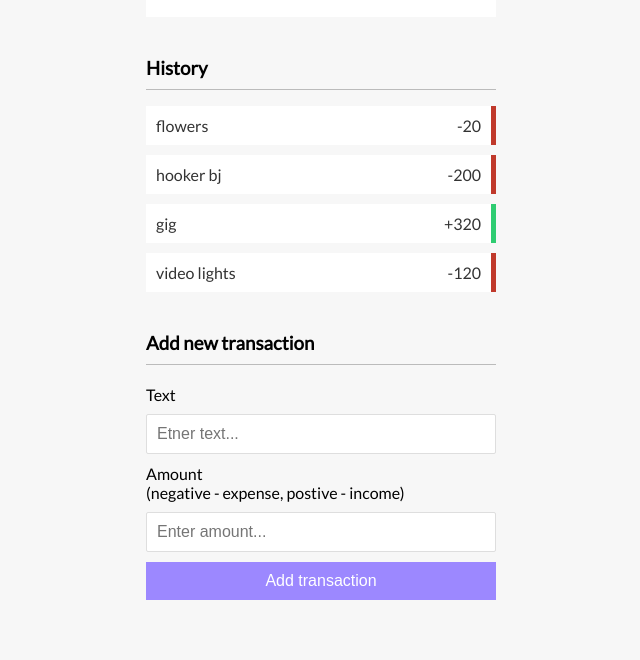
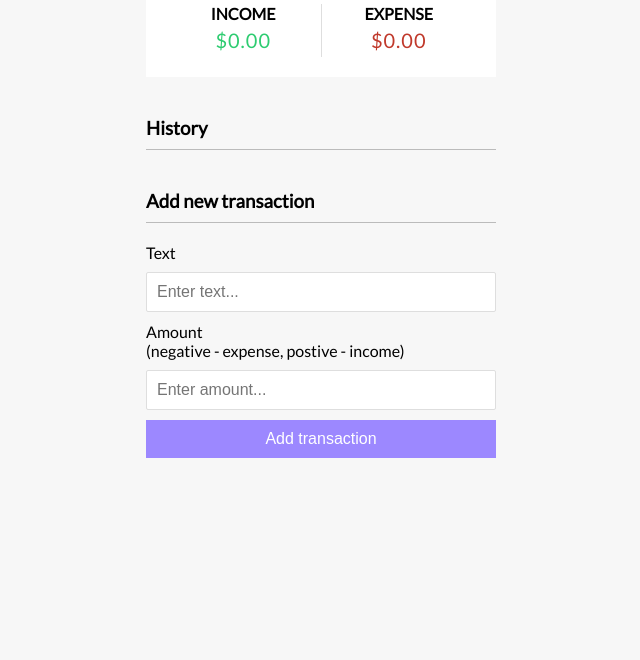
Before and after one commit to tommy3wood/20-Vanilla-js-projects, a plain HTML site: page expense-tracker/index.html in a window 1280 px wide. Shown: the part 223-883 px from the top of the page, without its empty margins (319-959 px from the left). After the commit the page ends 800 px from the top, so only its background shows below. Drawn offline with Linux system fonts and the light colour scheme.

Commit message:
Local storage

```diff
--- a/expense-tracker/index.html
+++ b/expense-tracker/index.html
@@ -33,7 +33,7 @@
         <form id="form">
             <div class="form-control">
                 <label for="text">Text</label>
-                <input type="text" id="text" placeholder="Etner text...">
+                <input type="text" id="text" placeholder="Enter text...">
             </div>
             <div class="form-control">
                 <label for="amount">Amount <br>(negative - expense, postive - income)</label>
--- a/expense-tracker/script.js
+++ b/expense-tracker/script.js
@@ -6,14 +6,13 @@ const form = document.getElementById('form');
 const text = document.getElementById('text');
 const amount = document.getElementById('amount');
 
-const dummyTransactions = [
-    { id: 1, text: 'flowers', amount: -20},
-    { id: 2, text: 'hooker bj', amount: -200},
-    { id: 3, text: 'gig', amount: 320},
-    { id: 4, text: 'video lights', amount: -120}
-];
+const localStorageTransactions = JSON.parse(
+    localStorage.getItem('transactions')
+    );
 
-let transactions = dummyTransactions;
+let transactions =
+    localStorage.getItem('transactions') !== null ?
+    localStorageTransactions : [];
 
 //add transaction
 function addTransaction(e) {
@@ -31,6 +30,7 @@ function addTransaction(e) {
         transactions.push(transaction);
         addTransactionDOM(transaction);
         updateValues();
+        updateLocalStorage();
 
         text.value = '';
         amount.value = '';
@@ -88,8 +88,13 @@ function updateValues(){
 //remove transaction by id
 function removeTransaction(id) {
     transactions = transactions.filter(transaction => transaction.id !== id);
+    updateLocalStorage();
+    init();
+}
 
-    init();
+//Update local storage transactions
+function updateLocalStorage() {
+    localStorage.setItem('transactions', JSON.stringify(transactions));
 }
 
 //init app
@@ -101,4 +106,4 @@ function init() {
 
 init();
 
-form.addEventListener('submit', addTransaction)
+form.addEventListener('submit', addTransaction);
```
